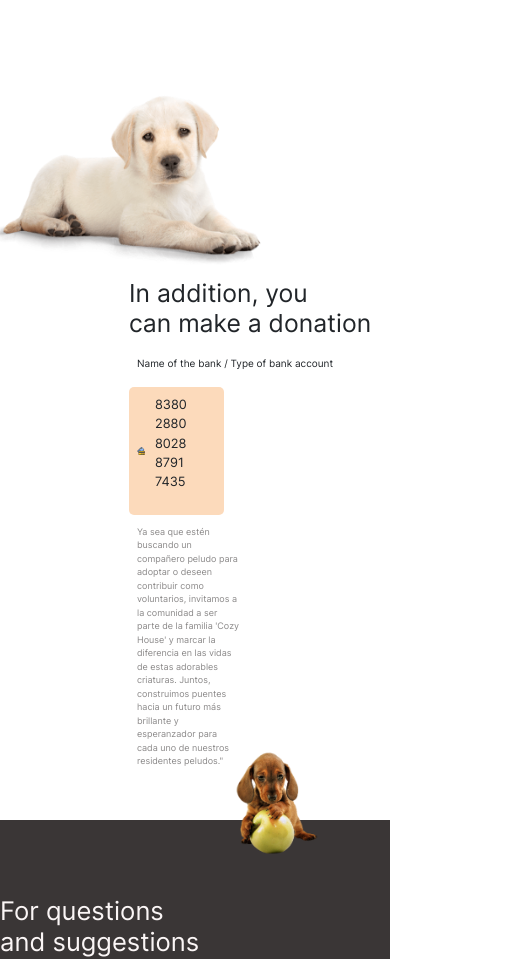
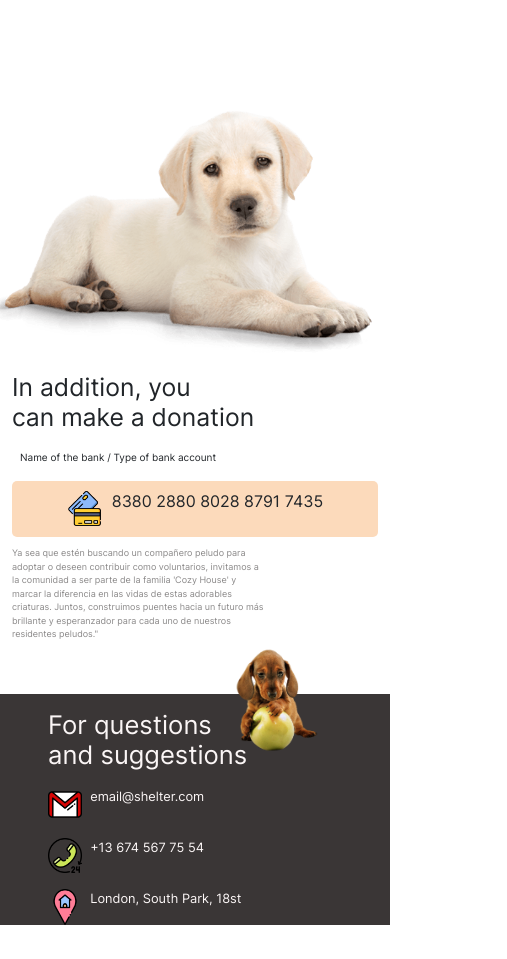
Before and after one commit to darsito92/pre-entrega-dos, a website: page pages/contact.html in a window 390 px wide. Shown: the part 147-1106 px from the top of the page, 507 px wide, since content can reach past the window. Drawn offline with nearby package versions, Linux system fonts and the light colour scheme.

Commit message:
cambio final

```diff
--- a/scss/layout/_main-contact.scss
+++ b/scss/layout/_main-contact.scss
@@ -43,7 +43,7 @@
 .credit-c {
     @include flex(center,center);
     background-color: #FCDABB;
-    width: 26%;
+    width: 40%;
     border-radius: 5px;
     padding: .5rem;
     margin-bottom: .6rem;
@@ -58,7 +58,7 @@
     display: flex;
     justify-content: center;
     background-color: #3A3636;
-    width: 100vw;
+    width: 100%;
     height: 21.875rem;
     color: #FBF6F6;
     position: relative;
--- a/scss/layout/_media-320.scss
+++ b/scss/layout/_media-320.scss
@@ -38,7 +38,7 @@
  }
  .footer-c {
   position:relative;
-  bottom: 0;
+  z-index: 1;
   text-align: center;
 }
  .footer-o{
@@ -50,4 +50,89 @@
     margin-top:-60px;
     position: relative;
      }
+     .superior-c {
+      @include flex(center,center);
+      padding-top: 4rem;
+      margin-bottom: 2.3rem;
   }
+
+  .container-c {
+
+      width:50;
+  }
+
+  .container-c-text {
+      flex-direction: column;
+      width: 100%;
+      margin-left: 0;
+
+  }
+
+  .img-c {
+      img {
+
+      width: 100%;
+  }}
+
+
+  .text-c {
+      font-size: .625rem;
+      margin-top: .6rem;
+
+  }
+
+  .number {
+      font-size: 1rem;
+  }
+
+  .text-c-dos {
+      font-size: .5625rem;
+      width: 70%;
+      margin-left:0;
+      color: #3a363696;
+  }
+
+  .credit-c {
+      @include flex(center,center);
+      background-color: #FCDABB;
+      width: 100%;
+      border-radius: 5px;
+      padding: .5rem;
+      margin-bottom: .6rem;
+      img {
+          width: 10%;
+          margin-right: .625rem;
+      }
+  }
+
+  .inferior-c {
+      display: flex;
+      justify-content: center;
+      background-color: #3A3636;
+      width: 100%;
+      height: auto;
+      color: #FBF6F6;
+      position: relative;
+  }
+
+  .title-inf {
+      padding-top: 1rem;
+      font-size: 1.6rem;
+      margin-left: 3rem;
+  }
+
+  .datos {
+      @include flex(start,none);
+      margin-left: 3rem;
+      margin-top: 1rem;
+      color: #FBF6F6;
+      font-size: .8rem;
+      img {
+          width:10%;
+          margin-right: .5rem;
+      }
+  }
+
+
+
+  }
--- a/scss/layout/_media-768.scss
+++ b/scss/layout/_media-768.scss
@@ -2,7 +2,7 @@
   main{
 
     padding-top:100px;
-    height: 800px;
+    height: auto;
     padding-bottom:100px;
 }
     .pie-pagina{
@@ -22,12 +22,24 @@
       flex-direction: column;
       align-items: center;
       justify-content: center;
-      max-width: 100%;
+      width: 100%;
     }
 
+    .credit-c {
+      @include flex(center,center);
+      background-color: #FCDABB;
+      width: 35%;
+      border-radius: 5px;
+      padding: .5rem;
+      margin-bottom: .6rem;
+      img {
+          width: 10%;
+          margin-right: .625rem;
+      }
+  }
       .inferior-c{
         flex-direction: column;
-        max-width: 100%;
+        width: 100%;
         flex:2;
       }
       .container-c-text{
@@ -35,7 +47,7 @@
       }
     .footer-c{
       flex:1;
-      margin-top: 380px;
+      margin-top: -50px;
     }
     .img-c{
       img{
```
Also changed, not shown: css/styles.css.
